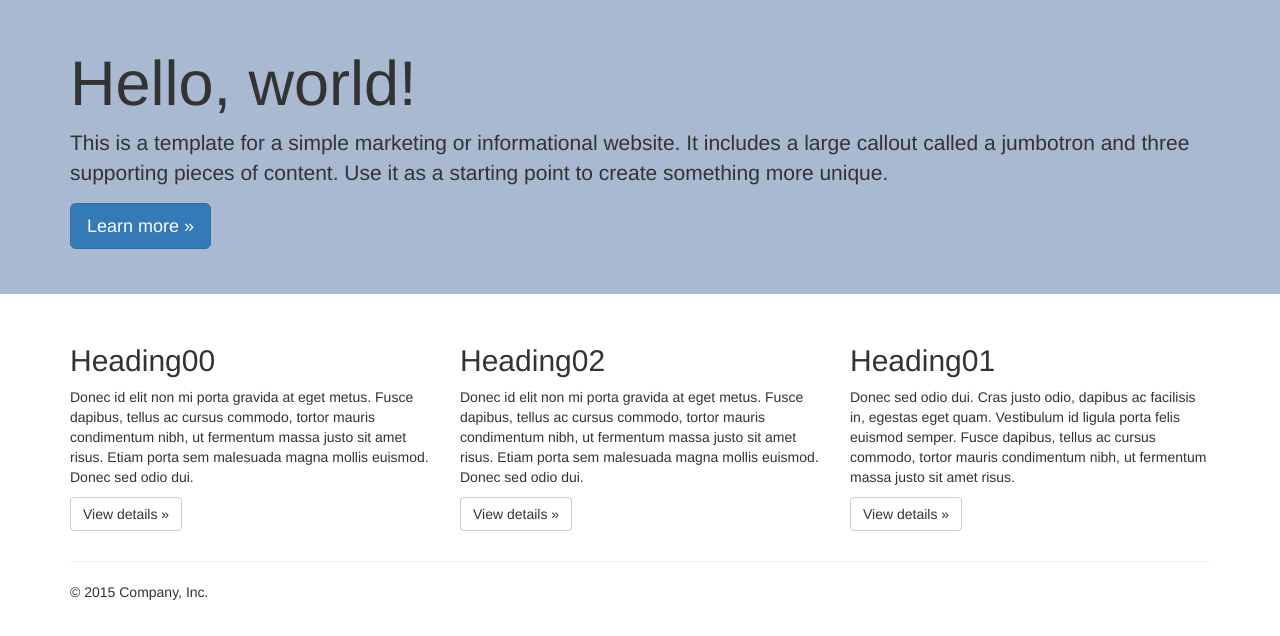
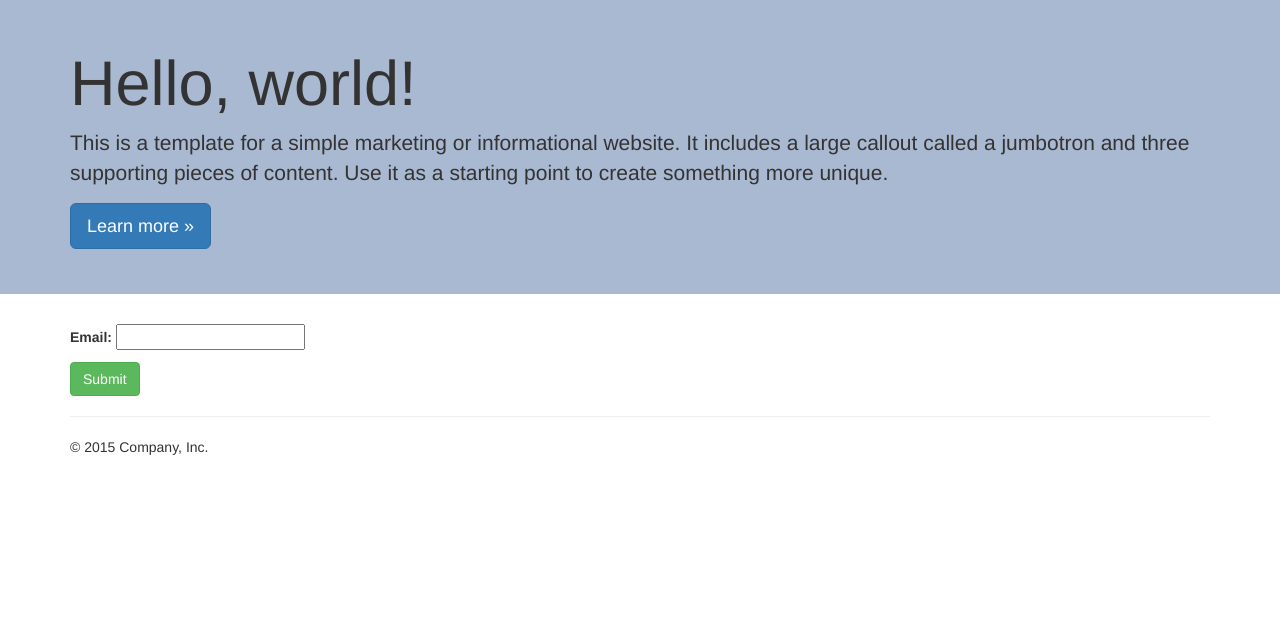
Before and after one commit to sznote/udjango, a Django app: page / in a window 1280 px wide. Shown: the part 51-687 px from the top of the page. Run offline with Django 3.2, Linux system fonts and the light colour scheme; some libraries are stand-ins or nearby versions.

Commit message:
frist time

```diff
--- /dev/null
+++ b/src/joins/forms.py
@@ -0,0 +1,13 @@
+from django import forms
+from .models import Join
+
+
+class EmailForm(forms.Form):
+    Name = forms.CharField(required=False)
+    Email = forms.EmailField()
+
+
+class JoinForm(forms.ModelForm):
+    class Meta:
+        model = Join
+        fields = ['email']
--- a/src/joins/views.py
+++ b/src/joins/views.py
@@ -1,5 +1,9 @@
 from django.shortcuts import render
 from django.conf import settings
+from .forms import EmailForm, JoinForm
+from .models import Join
+
+
 # Create your views here.
 
 
@@ -7,8 +11,33 @@ from django.conf import settings
 # ctr + Alt + L reformtting  code
 
 def home(request):
-    print settings.BASE_DIR
+    #   print settings.BASE_DIR
+
+    # This is  using  regular django forms
+
+    # form = EmailForm(request.POST or None)
+    # if form.is_valid():
+    #     email = form.cleaned_data['Email']
+    #     new_join, created =  Join.objects.get_or_create(email=email)
+    #     print new_join, created
+    #     print new_join.timestamp
+    #
+    #     if created:
+    #         print "This obj was created"
+
+    # This is using model forms
+
+    form = JoinForm(request.POST or None)
+    if form.is_valid():
+        #new_join = form.save(commit=False)
+        email = form.cleaned_data['email']
+        new_join, created = Join.objects.get_or_create(email=email)
+        if created:
+            print "This obj was created"
+        #new_join.save()
+
     context = {
         "name": "sahai",
+         "form": form,
     }
     return render(request, "home.html", context)
--- a/src/templates/home.html
+++ b/src/templates/home.html
@@ -23,6 +23,7 @@
 {% endblock %}
 
 {% block  content %}
+<!--
      <div class="row">
         <div class="col-md-4">
           <h2>Heading00</h2>
@@ -40,4 +41,11 @@
           <p><a class="btn btn-default" href="#" role="button">View details &raquo;</a></p>
         </div>
       </div>
+   -->
+ <form method="POST" action="{% url 'home'%}"> {% csrf_token %}
+
+     {{ form.as_p }}
+    <input type="submit" class="btn btn-success">
+
+ </form>
 {% endblock %}
```
Also changed, not shown: src/db.sqlite3.
